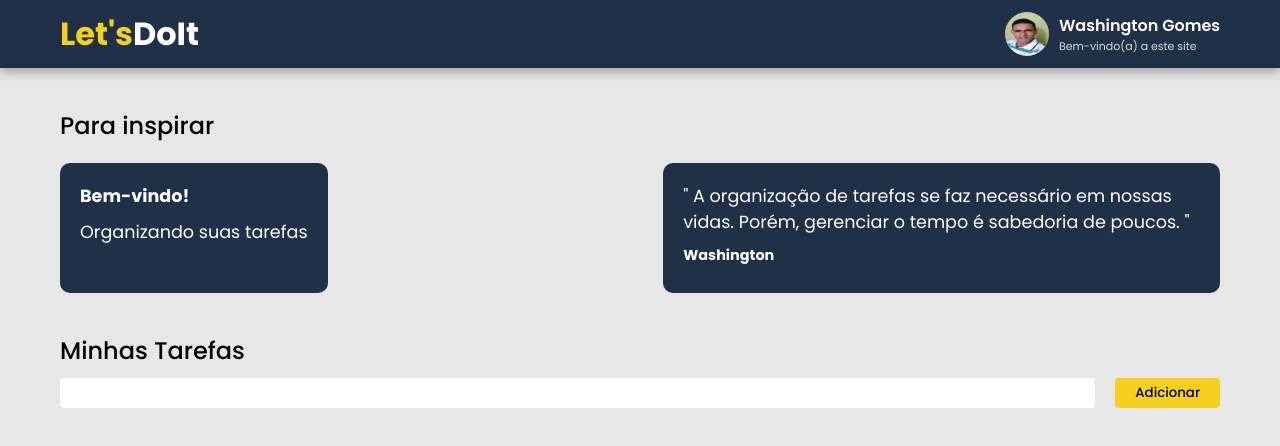
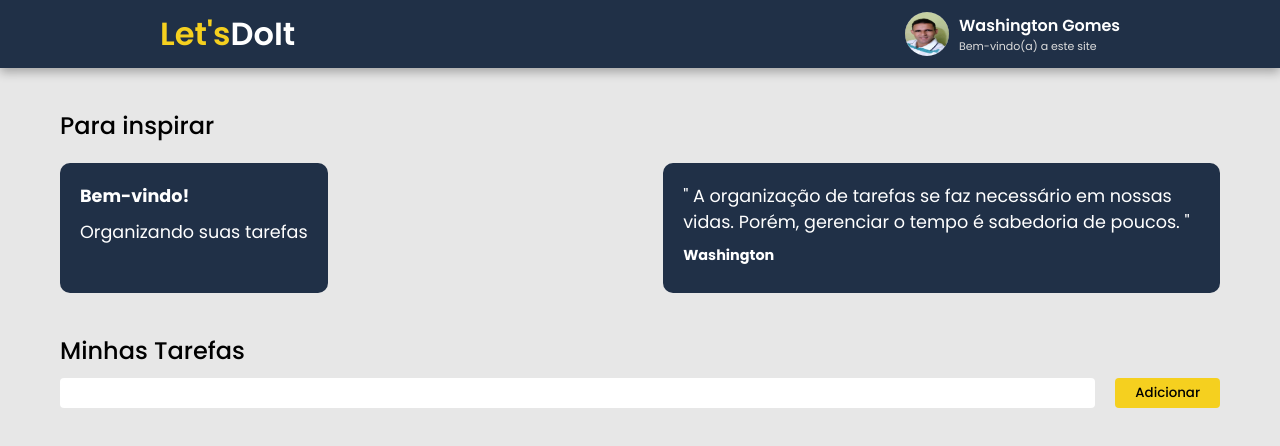
Before and after one commit to washingtongomes/web-challenge1, a React (Create React App) app: page / in a window 1280 px wide. Shown: the top 446 px of the page. Built offline with nearby package versions, Linux system fonts and the light colour scheme; the HTML template or start-up script is replaced by a standard one.

Commit message:
Update styles.css

```diff
--- a/src/components/Header/styles.css
+++ b/src/components/Header/styles.css
@@ -7,7 +7,7 @@
 }
 
 #header nav {
-  max-width: 1160px;
+  max-width: 960px;
   margin: 0 auto;
 
   display: flex;
@@ -17,7 +17,7 @@
 
 #header nav > span {
   font-size: 2rem;
-  font-weight: 700;
+  font-weight: 600;
 }
 
 #header nav > span > span {
```
